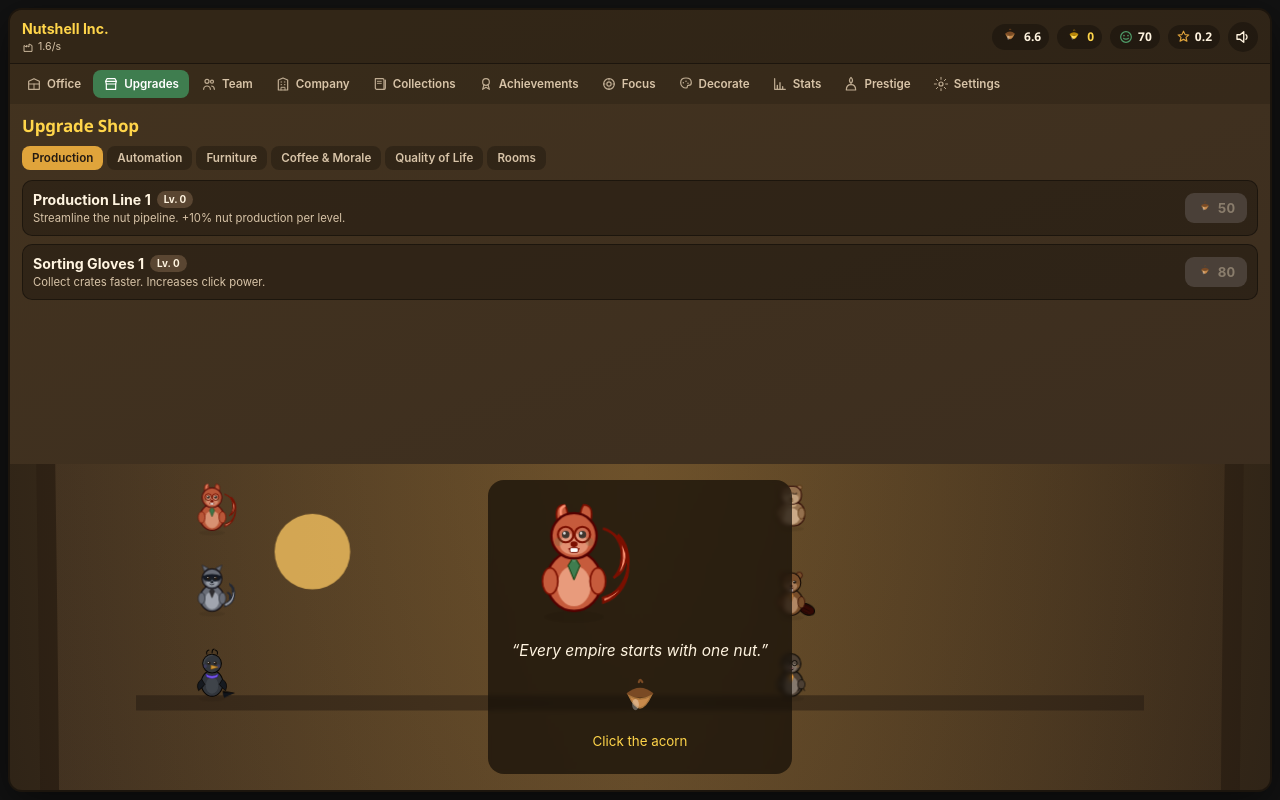
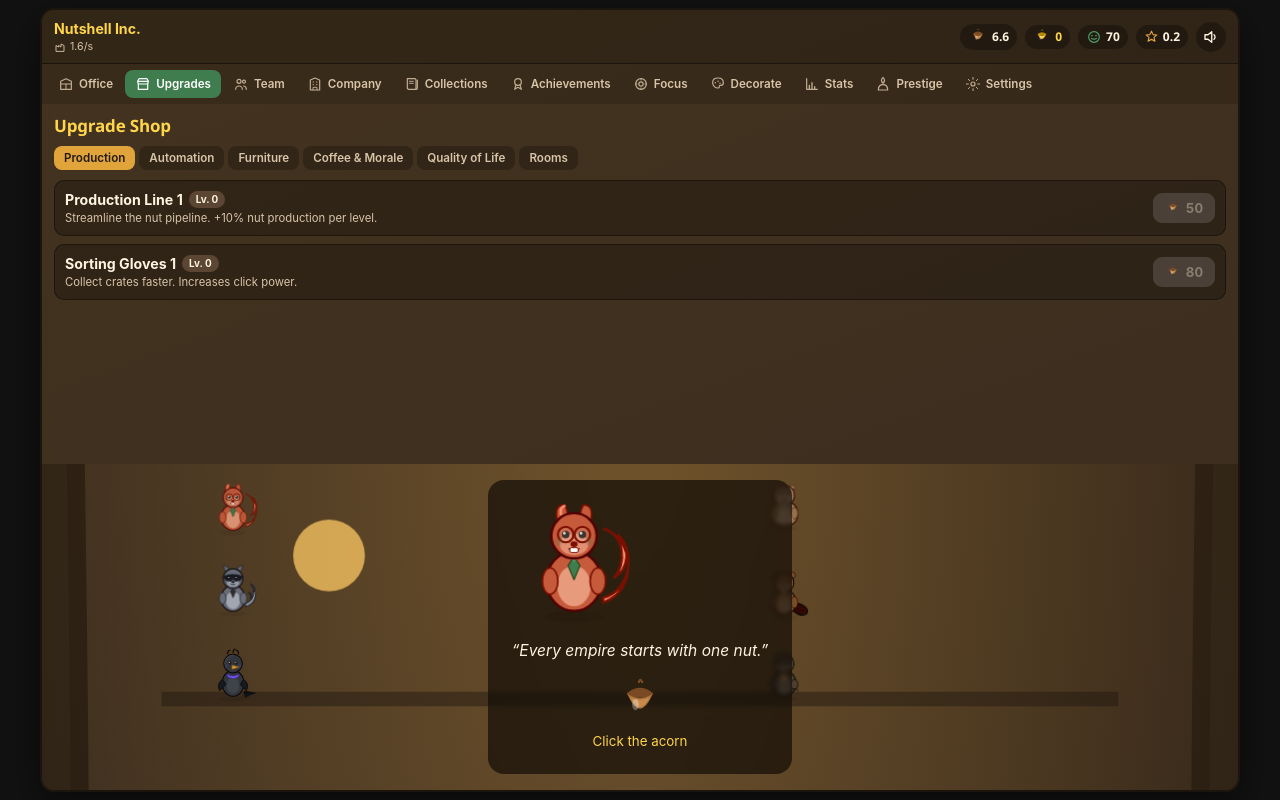
Before and after one commit to lulinha143/claude, a React (Vite) app: page / in a window 1280 px wide. Both pictures are taken after a click on the button "Upgrades". Built offline with nearby package versions, Linux system fonts and the light colour scheme.

Commit message:
Polish batch 4: responsive UI audit — flex-shrink safety, header wrapping, ultrawide/4K max-width cap, employee card stacking on tiny windows, overflow-safe media/text
Co-authored-by: contatoleonardoorrutia-oss <301107104+contatoleonardoorrutia-oss@users.noreply.github.com>

```diff
--- a/src/styles.css
+++ b/src/styles.css
@@ -2841,3 +2841,74 @@ select,
   filter: drop-shadow(0 6px 10px rgba(0, 0, 0, 0.5)) grayscale(0.4);
   opacity: 0.7;
 }
+
+
+/* ==========================================================================
+   Responsive safety net — audited across tiny, large, ultrawide & 4K windows
+   and every language. Additive rules only; nothing above is overridden in a
+   way that changes the intended look at the default size.
+   ========================================================================== */
+
+/* Flex/grid text children must be allowed to shrink so long strings (or long
+   translations) wrap instead of forcing horizontal overflow. */
+.card__body,
+.employee-card__info,
+.decocard__body,
+.toast__text,
+.floor__header,
+.daily__info,
+.moment__info,
+.micro-card {
+  min-width: 0;
+}
+
+/* The header keeps everything visible on very narrow windows by wrapping the
+   resource pills under the title rather than overflowing. */
+.header {
+  flex-wrap: wrap;
+  row-gap: 4px;
+}
+.header__resources {
+  flex-wrap: wrap;
+  justify-content: flex-end;
+  min-width: 0;
+}
+
+/* On large / ultrawide / 4K displays, cap the cozy app and centre it so the
+   content stays comfortably readable instead of stretching edge-to-edge. */
+#root {
+  justify-content: center;
+}
+.app {
+  max-width: 1200px;
+}
+
+/* Very narrow windows: stack the employee card so nothing gets cramped. */
+@media (max-width: 380px) {
+  .employee-card {
+    grid-template-columns: 1fr;
+    justify-items: center;
+    text-align: center;
+  }
+  .employee-card__actions {
+    align-items: center;
+  }
+  .friendship {
+    justify-content: center;
+  }
+}
+
+/* Guarantee media/canvas previews never overflow their container. */
+.moment-modal__img,
+.decocard__preview,
+img {
+  max-width: 100%;
+}
+
+/* Long, unbroken tokens (e.g. secret ids) wrap instead of overflowing. */
+.nut-cell__name,
+.decocard__title,
+.moment__title,
+.card__title {
+  overflow-wrap: anywhere;
+}
```
